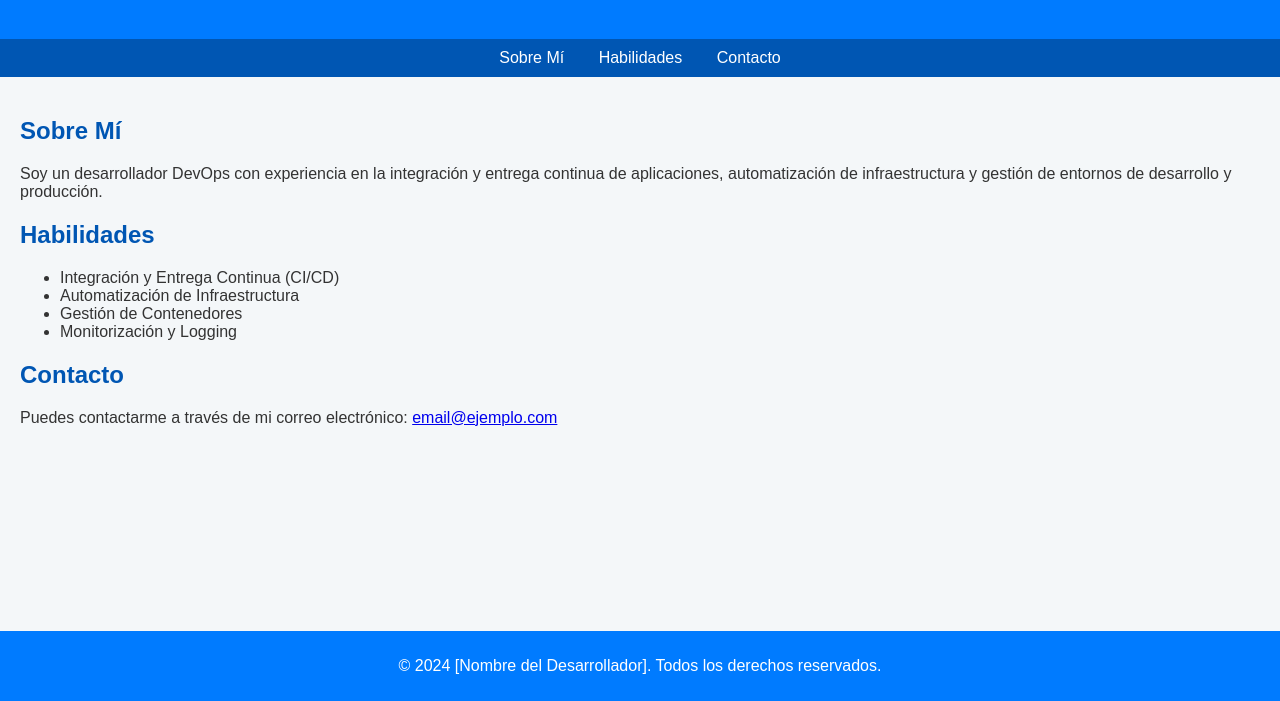
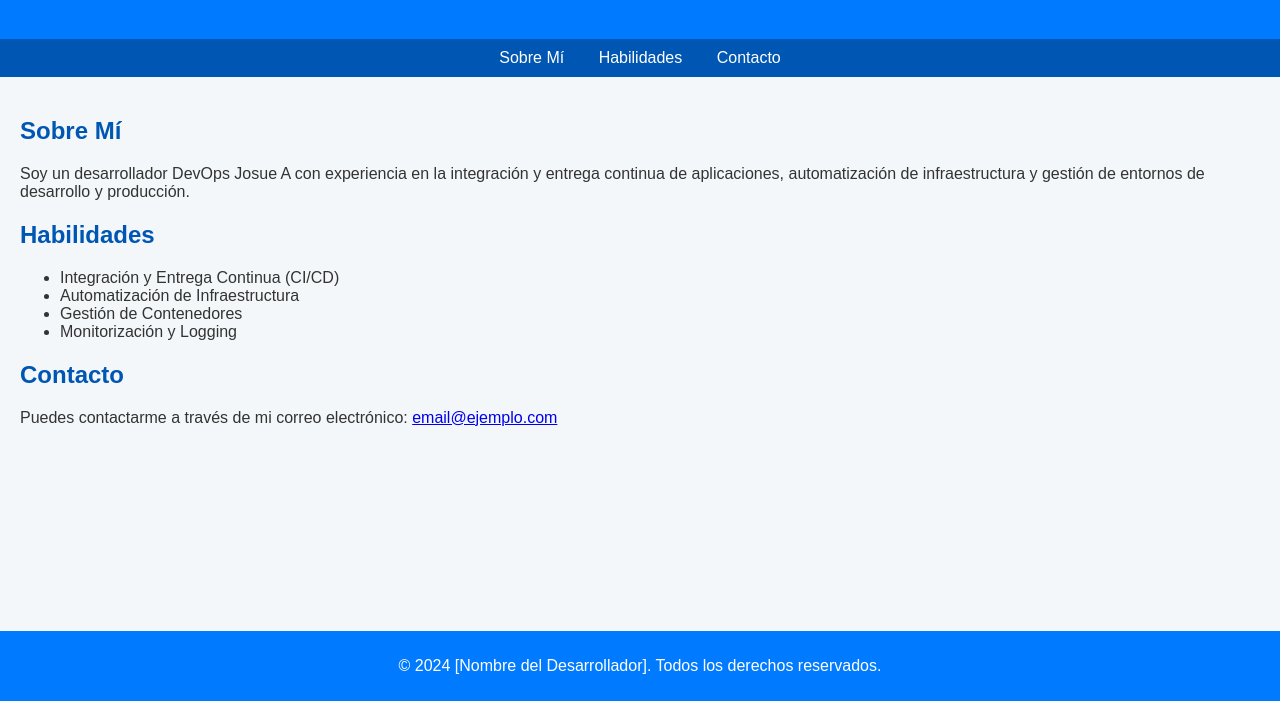
Before and after one commit to JosueA0724/AnalisisTI, a plain HTML site: page index.html in a window 1280 px wide. Shown: the part 99-800 px from the top of the page. Drawn offline with Linux system fonts and the light colour scheme.

Commit message:
Update index.html

```diff
--- a/index.html
+++ b/index.html
@@ -25,7 +25,7 @@
     <main>
         <section id="about">
             <h2>Sobre Mí</h2>
-            <p>Soy un desarrollador DevOps con experiencia en la integración y entrega continua de aplicaciones, automatización de infraestructura y gestión de entornos de desarrollo y producción.</p>
+            <p>Soy un desarrollador DevOps Josue A con experiencia en la integración y entrega continua de aplicaciones, automatización de infraestructura y gestión de entornos de desarrollo y producción.</p>
         </section>
 
         <section id="skills">
```
